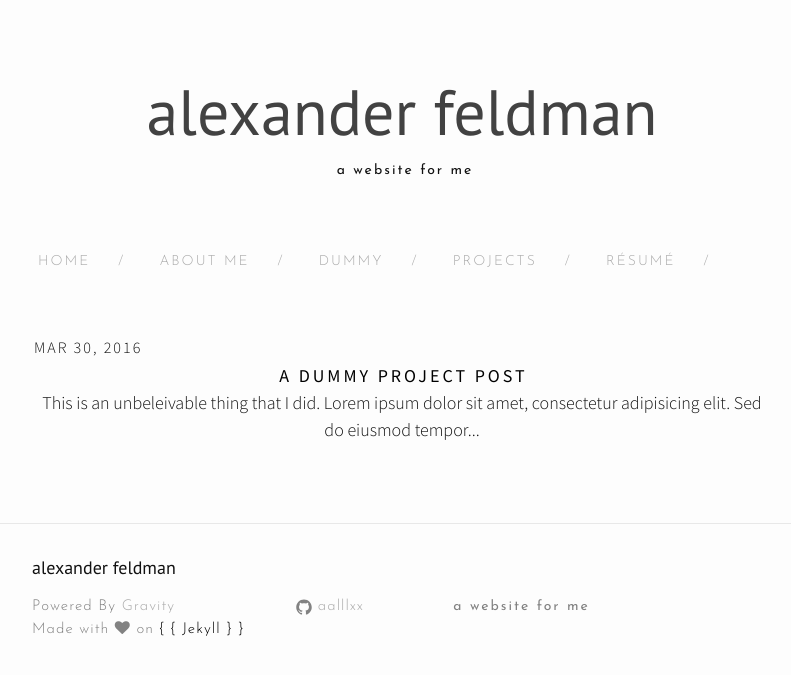
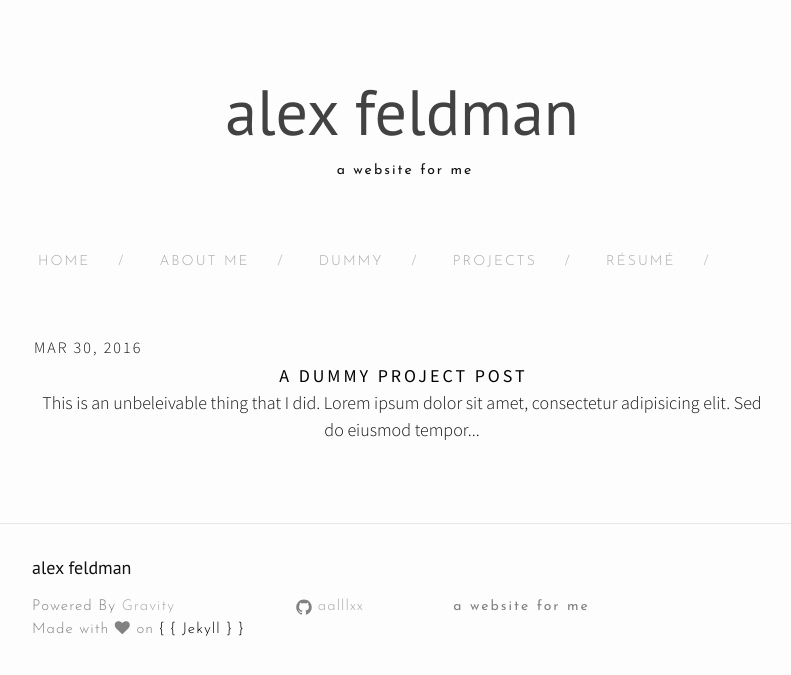
Before and after one commit to aalllxx/aalllxx.github.io, a Jekyll site: the page built from index.html, in a window 1280 px wide. Shown: the top 675 px of the page, without its empty margins (238-1029 px from the left). Built offline with Jekyll 4.4.1, drawn with Linux system fonts in a browser that asks for light colours; nearby versions of some CDN libraries.

Commit message:
Alex or Alexander?

```diff
--- a/_config.yml
+++ b/_config.yml
@@ -6,7 +6,7 @@
 # 'jekyll serve'. If you change this file, please restart the server process.
 
 # Site settings
-title: alexander feldman
+title: alex feldman
 email: felday@brandeis.edu
 description: a website for me
 baseurl: "" # the subpath of your site, e.g. /blog
```
Also changed, not shown: 1 other file.
